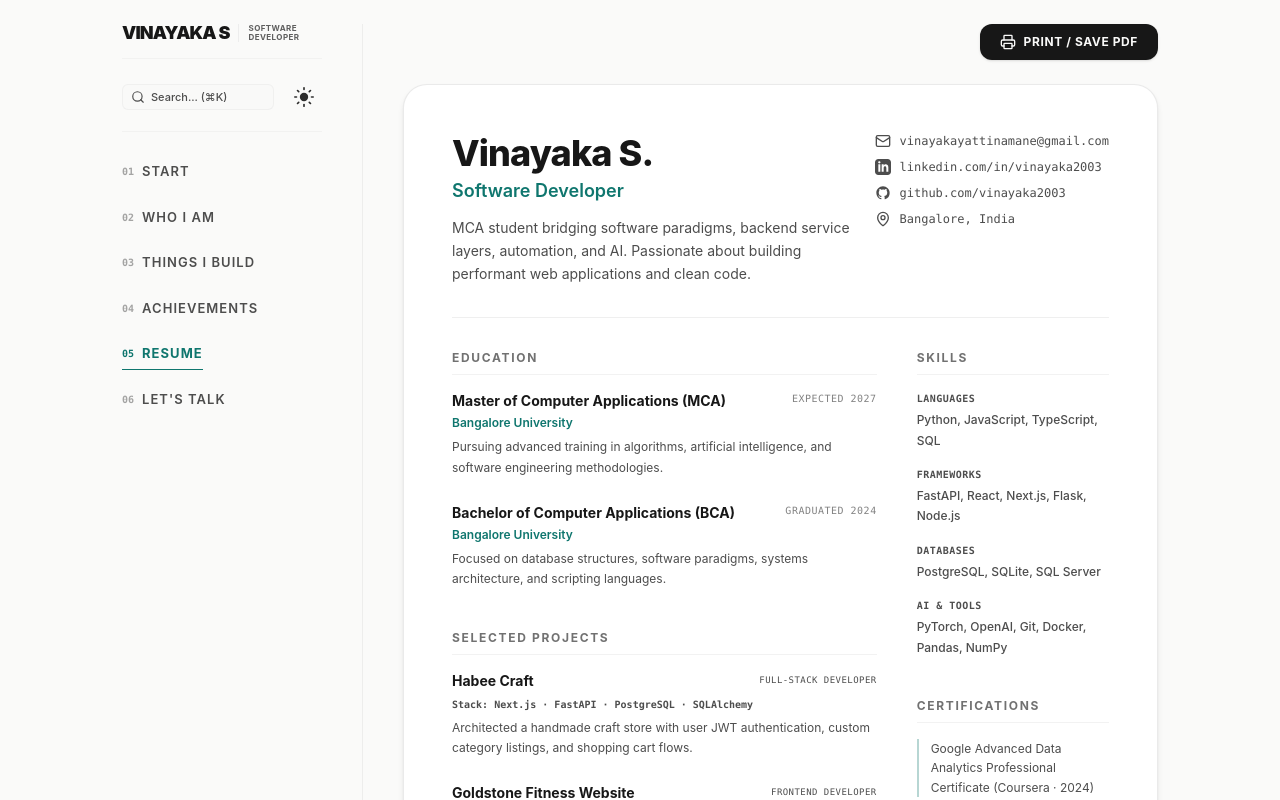
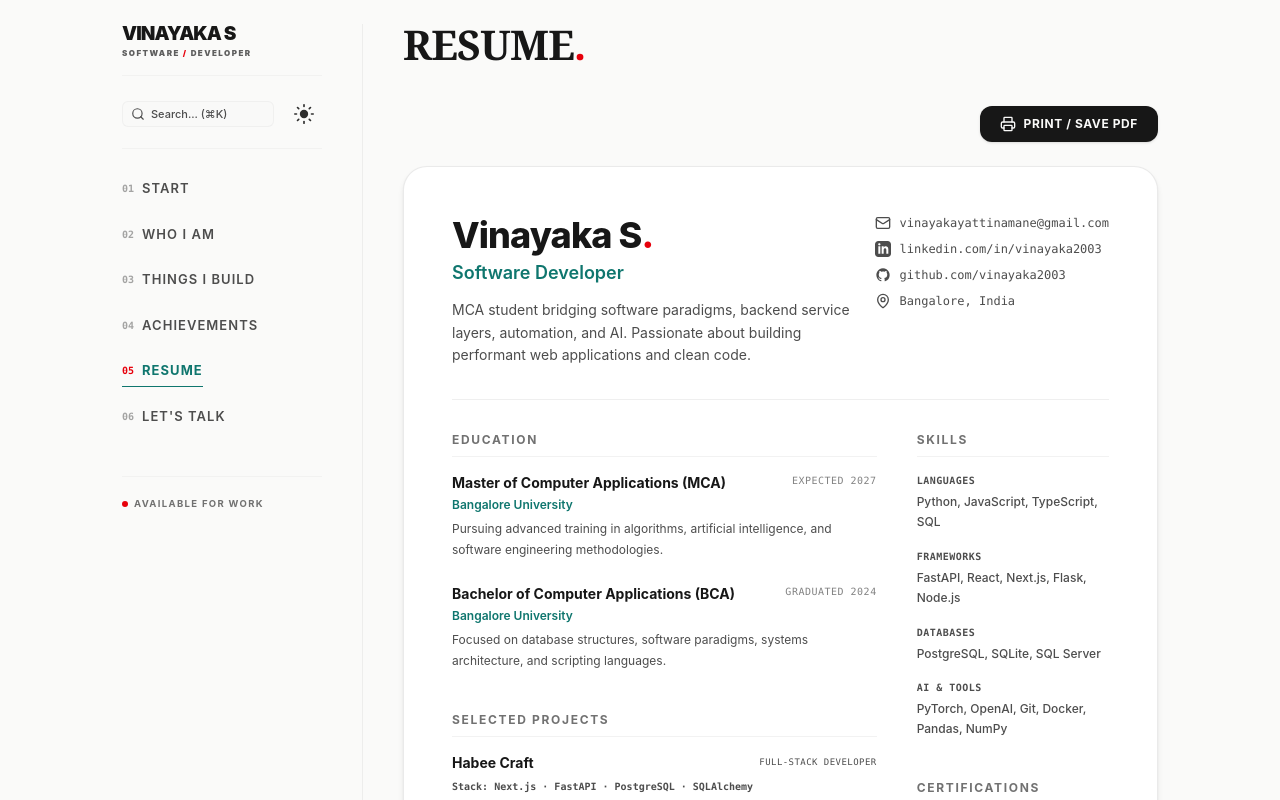
Before and after one commit to vinayaka2003/Portfolio, a Next.js app: page /resume in a window 1280 px wide. Shown: the top 800 px of the page. Built offline with nearby package versions, Linux system fonts and the light colour scheme.

Commit message:
Design: Implement red signature visual language system across headers, active nav numbers, subtitles, and availability status

```diff
--- a/src/app/about/page.js
+++ b/src/app/about/page.js
@@ -4,8 +4,8 @@ export default function About() {
   return (
     <div className="pt-6 md:pt-0 pb-2 font-serif antialiased space-y-12 sm:space-y-16">
       <header className="mb-10 sm:mb-12">
-        <h1 className="text-[clamp(2.1rem,3.2vw,3.2rem)] font-bold tracking-[-0.02em] leading-[1.02] text-foreground font-serif">
-          About
+        <h1 className="text-[clamp(2.1rem,3.2vw,3.2rem)] font-bold tracking-[-0.02em] leading-[1.02] text-foreground font-serif uppercase">
+          WHO I AM<span className="text-red-600 dark:text-red-500">.</span>
         </h1>
       </header>
 
--- a/src/app/achievements/AchievementsClient.js
+++ b/src/app/achievements/AchievementsClient.js
@@ -41,10 +41,9 @@ export default function AchievementsClient() {
   return (
     <div className="pt-6 md:pt-0 pb-2 font-serif antialiased">
 
-      {/* Main Content */}
       <header className="mb-10 sm:mb-12">
-        <h1 className="text-[clamp(2.1rem,3.2vw,3.2rem)] font-bold tracking-[-0.02em] leading-[1.02] text-foreground mb-3 font-serif">
-          Achievements
+        <h1 className="text-[clamp(2.1rem,3.2vw,3.2rem)] font-bold tracking-[-0.02em] leading-[1.02] text-foreground mb-3 font-serif uppercase">
+          ACHIEVEMENTS<span className="text-red-600 dark:text-red-500">.</span>
         </h1>
         <p className="text-[17px] sm:text-[18px] leading-[1.68] text-muted/80 font-serif max-w-[720px]">
           A record of certifications, milestones, and things I&apos;ve completed along the way.
--- a/src/app/contact/page.js
+++ b/src/app/contact/page.js
@@ -20,8 +20,8 @@ export default function Contact() {
   return (
     <div className="pt-6 md:pt-0 pb-2 font-serif antialiased space-y-10 sm:space-y-12">
       <header className="mb-10 sm:mb-12">
-        <h1 className="text-[clamp(2.1rem,3.2vw,3.2rem)] font-bold tracking-[-0.02em] leading-[1.02] text-foreground font-serif">
-          Contact
+        <h1 className="text-[clamp(2.1rem,3.2vw,3.2rem)] font-bold tracking-[-0.02em] leading-[1.02] text-foreground font-serif uppercase">
+          LET&apos;S TALK<span className="text-red-600 dark:text-red-500">.</span>
         </h1>
       </header>
 
--- a/src/app/projects/ProjectsClient.js
+++ b/src/app/projects/ProjectsClient.js
@@ -163,10 +163,9 @@ export default function ProjectsClient() {
   return (
     <div className="pt-6 md:pt-0 pb-2 font-serif antialiased">
 
-      {/* Introduction */}
       <header className="mb-10 sm:mb-12">
-        <h1 className="text-[clamp(2.1rem,3.2vw,3.2rem)] font-bold tracking-[-0.02em] leading-[1.02] text-foreground mb-3 font-serif">
-          Projects
+        <h1 className="text-[clamp(2.1rem,3.2vw,3.2rem)] font-bold tracking-[-0.02em] leading-[1.02] text-foreground mb-3 font-serif uppercase">
+          THINGS I BUILD<span className="text-red-600 dark:text-red-500">.</span>
         </h1>
         <p className="text-[17px] sm:text-[18px] leading-[1.68] text-muted/80 font-serif max-w-[720px]">
           A collection of things I&apos;ve built, experimented with, and learned from.
--- a/src/app/resume/page.js
+++ b/src/app/resume/page.js
@@ -84,6 +84,13 @@ export default function ResumePage() {
   return (
     <div className="w-full bg-background text-foreground print:bg-white print:text-black selection:bg-teal-500/30 pt-6 md:pt-0 pb-2">
 
+      {/* Page Header */}
+      <header className="mb-8 sm:mb-10 print:hidden">
+        <h1 className="text-[clamp(2.1rem,3.2vw,3.2rem)] font-bold tracking-[-0.02em] leading-[1.02] text-foreground mb-3 font-serif uppercase">
+          RESUME<span className="text-red-600 dark:text-red-500">.</span>
+        </h1>
+      </header>
+
       {/* Dynamic Screen Controls Header */}
       <div className="flex justify-end mb-6 print:hidden">
         <PrintButton />
@@ -96,7 +103,7 @@ export default function ResumePage() {
         <header className="border-b border-border/60 dark:border-white/5 pb-8 flex flex-col sm:flex-row sm:justify-between sm:items-start gap-6 print:border-gray-200">
           <div>
             <h1 className="text-4xl font-extrabold text-foreground dark:text-white tracking-tight print:text-black">
-              Vinayaka S.
+              Vinayaka S<span className="text-red-600 dark:text-red-500">.</span>
             </h1>
             <p className="text-lg font-semibold text-accent mt-1 print:text-emerald-700">
               Software Developer
--- a/src/components/EditorialNavbar.jsx
+++ b/src/components/EditorialNavbar.jsx
@@ -72,15 +72,14 @@ export default function EditorialNavbar() {
         <div className="pb-4 border-b border-border/40">
           <Link
             href="/"
-            className="flex items-center gap-2 select-none w-fit group"
+            className="flex flex-col select-none group w-fit"
           >
-            <span className="font-sans text-[16px] md:text-[17px] lg:text-[18px] font-black uppercase tracking-tighter text-foreground group-hover:text-accent transition-colors leading-none whitespace-nowrap">
+            <span className="font-sans text-[17px] md:text-[18px] lg:text-[19px] font-black uppercase tracking-tighter text-foreground group-hover:text-accent transition-colors leading-none whitespace-nowrap mb-1">
               Vinayaka S
             </span>
-            <div className="flex flex-col text-[7.5px] md:text-[8px] font-sans font-bold uppercase tracking-wider text-muted/90 leading-[1.1] border-l border-border/60 pl-2.5 select-none shrink-0">
-              <span>Software</span>
-              <span>Developer</span>
-            </div>
+            <span className="text-[7.5px] md:text-[8px] font-sans font-black uppercase tracking-[0.18em] text-muted/90 select-none">
+              SOFTWARE <span className="text-red-600 dark:text-red-500 font-black">/</span> DEVELOPER
+            </span>
           </Link>
         </div>
 
@@ -114,7 +113,7 @@ export default function EditorialNavbar() {
                 `}
               >
                 <span className={`text-[10px] font-mono tracking-normal transition-colors
-                  ${isActive ? "text-accent" : "text-muted/50 group-hover:text-foreground/80"}
+                  ${isActive ? "text-red-600 dark:text-red-500 font-bold" : "text-muted/50 group-hover:text-foreground/80"}
                 `}>
                   {link.num}
                 </span>
@@ -123,6 +122,12 @@ export default function EditorialNavbar() {
             );
           })}
         </nav>
+
+        {/* Status Indicator */}
+        <div className="mt-6 pt-5 border-t border-border/40 text-[9.5px] font-sans font-bold uppercase tracking-[0.14em] text-muted/80 flex items-center gap-1.5 select-none">
+          <span className="w-1.5 h-1.5 rounded-full bg-red-600 dark:bg-red-500 animate-pulse shrink-0" />
+          <span>Available for work</span>
+        </div>
       </div>
 
       {/* Mobile Top Header (< md) */}
@@ -141,15 +146,14 @@ export default function EditorialNavbar() {
           <>
             <Link
               href="/"
-              className="flex items-center gap-2 select-none shrink-0 group"
+              className="flex flex-col select-none shrink-0 group"
             >
-              <span className="font-sans text-[15px] sm:text-[16px] font-black uppercase tracking-tighter text-foreground group-hover:text-accent transition-colors leading-none whitespace-nowrap">
+              <span className="font-sans text-[14.5px] sm:text-[15.5px] font-black uppercase tracking-tighter text-foreground group-hover:text-accent transition-colors leading-none whitespace-nowrap mb-0.5">
                 Vinayaka S
               </span>
-              <div className="flex flex-col text-[7px] sm:text-[7.5px] font-sans font-bold uppercase tracking-wider text-muted/90 leading-[1.1] border-l border-border/60 pl-2 select-none shrink-0">
-                <span>Software</span>
-                <span>Developer</span>
-              </div>
+              <span className="text-[7px] sm:text-[7.5px] font-sans font-black uppercase tracking-[0.16em] text-muted/90 select-none">
+                SOFTWARE <span className="text-red-600 dark:text-red-500 font-black">/</span> DEVELOPER
+              </span>
             </Link>
 
             <div className="flex items-center gap-1">
@@ -265,7 +269,7 @@ export default function EditorialNavbar() {
                   >
                     <div className="flex items-center gap-2.5">
                       <span className={`text-[10px] font-mono tracking-normal
-                        ${isActive ? "text-accent" : "text-muted/40"}
+                        ${isActive ? "text-red-600 dark:text-red-500 font-bold" : "text-muted/40"}
                       `}>
                         {link.num}
                       </span>
@@ -278,6 +282,12 @@ export default function EditorialNavbar() {
                 );
               })}
             </div>
+
+            {/* Status Indicator */}
+            <div className="mt-4 pt-4 border-t border-border/40 text-[9px] font-sans font-bold uppercase tracking-[0.14em] text-muted/80 flex items-center justify-center gap-1.5 select-none">
+              <span className="w-1.5 h-1.5 rounded-full bg-red-600 dark:bg-red-500 animate-pulse shrink-0" />
+              <span>Available for work</span>
+            </div>
           </nav>
         </>
       )}
```
